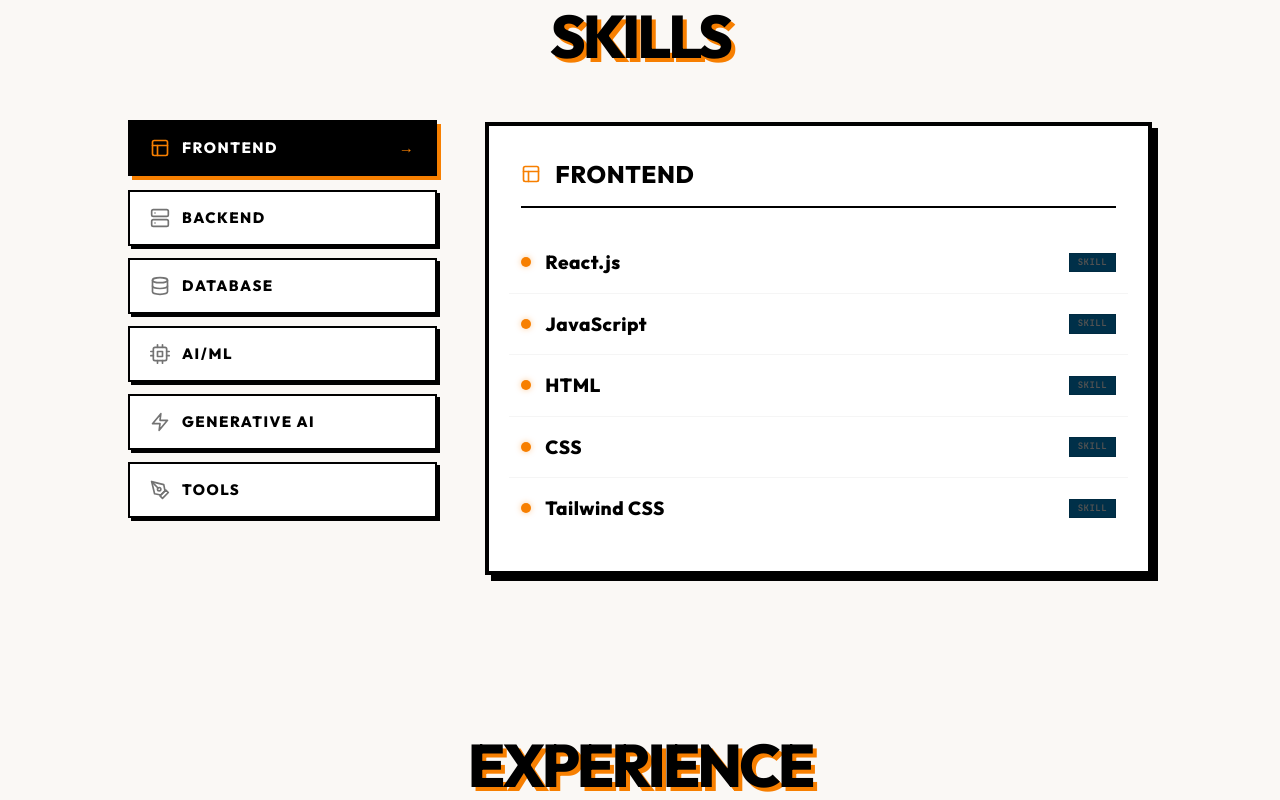
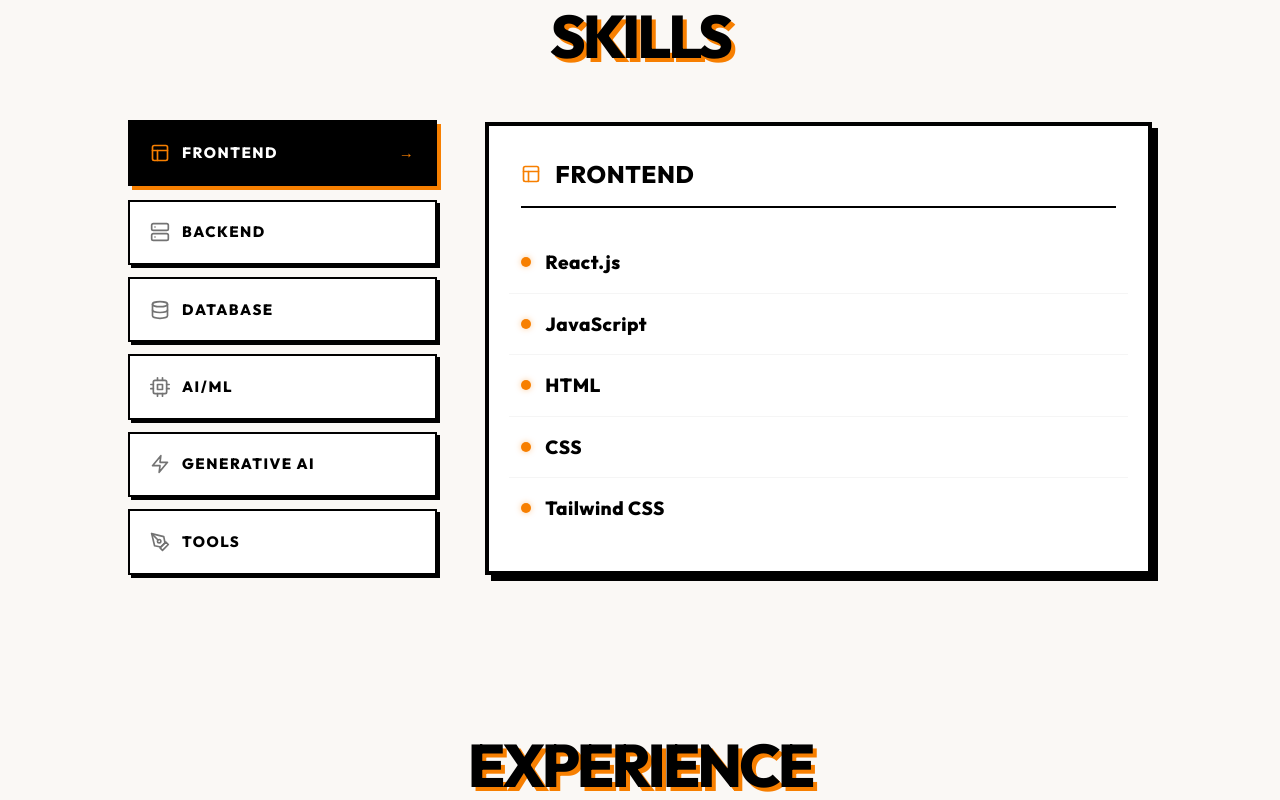
Before and after one commit to maithili39/Maithili_portfolio, a React (Vite) app: page / in a window 1280 px wide. Shown: the part 800-1600 px from the top of the page. Built offline with nearby package versions, Linux system fonts and the light colour scheme.

Commit message:
style: remove skill tags and align skills card height with category labels container

```diff
--- a/src/components/SkillsSection.jsx
+++ b/src/components/SkillsSection.jsx
@@ -80,18 +80,18 @@ const SkillsSection = () => {
           </h2>
         </div>
 
-        {/* 2-Column Section */}
-        <div className="w-full grid grid-cols-1 md:grid-cols-12 gap-8 md:gap-12 items-start">
+        {/* 2-Column Section with height stretch to keep columns aligned */}
+        <div className={`w-full grid grid-cols-1 md:grid-cols-12 gap-8 md:gap-12 items-stretch ${visible ? 'animate-fade-up delay-1' : 'opacity-0'}`}>
 
           {/* Left Column: Vertical Tabs */}
-          <div className={`md:col-span-4 flex flex-row md:flex-col overflow-x-auto md:overflow-x-visible gap-3 pb-3 md:pb-0 scrollbar-none w-full ${visible ? 'animate-fade-up delay-1' : 'opacity-0'}`}>
+          <div className="md:col-span-4 flex flex-row md:flex-col overflow-x-auto md:overflow-x-visible gap-3 pb-3 md:pb-0 scrollbar-none w-full h-full justify-between">
             {skillCategories.map((category, index) => {
               const isActive = activeTab === index;
               return (
                 <button
                   key={index}
                   onClick={() => setActiveTab(index)}
-                  className={`font-sans-display flex items-center justify-between px-5 py-4 border-2 border-black font-black uppercase tracking-widest text-xs transition-all duration-300 text-left shrink-0 md:shrink-1 select-none cursor-pointer w-full group ${
+                  className={`font-sans-display flex items-center justify-between px-5 py-4 border-2 border-black font-black uppercase tracking-widest text-xs transition-all duration-300 text-left shrink-0 md:shrink-1 select-none cursor-pointer w-full group flex-1 ${
                     isActive
                       ? 'bg-black text-white shadow-[4px_4px_0_0_#F77F00] -translate-y-0.5'
                       : 'bg-white text-black hover:bg-neutral-50 shadow-[3px_3px_0_0_#000] hover:-translate-y-0.5 hover:shadow-[4px_4px_0_0_#000]'
@@ -117,9 +117,11 @@ const SkillsSection = () => {
             })}
           </div>
 
-          {/* Right Column: Tab Content (Table layout with Framer Motion) */}
-          <div className={`md:col-span-8 bg-white border-4 border-black p-6 md:p-8 shadow-[6px_6px_0_0_#000] min-h-[360px] w-full relative overflow-hidden ${visible ? 'animate-fade-up delay-2' : 'opacity-0'}`}>
+          {/* Right Column: Tab Content (Table layout matching left column height) */}
+          <div className="md:col-span-8 w-full h-full">
+            <div className="bg-white border-4 border-black p-6 md:p-8 shadow-[6px_6px_0_0_#000] h-full w-full relative overflow-hidden flex flex-col justify-between">
 
+              <div>
                 {/* Tab Header */}
                 <div className="flex items-center gap-3.5 pb-4 border-b-2 border-black mb-6">
                   <span className="text-[#F77F00]">{skillCategories[activeTab].icon}</span>
@@ -128,7 +130,7 @@ const SkillsSection = () => {
                   </h3>
                 </div>
 
-            {/* Staggered Animated List */}
+                {/* Invisible Border Table */}
                 <AnimatePresence mode="wait">
                   <motion.div
                     key={activeTab}
@@ -142,7 +144,7 @@ const SkillsSection = () => {
                       <motion.div
                         key={i}
                         variants={itemVariants}
-                    className="flex items-center justify-between py-4 border-b border-neutral-100 last:border-0 group hover:bg-[#F77F00]/5 px-3 -mx-3 transition-colors duration-200"
+                        className="flex items-center py-4 border-b border-neutral-100 last:border-0 group hover:bg-[#F77F00]/5 px-3 -mx-3 transition-colors duration-200"
                       >
                         <div className="flex items-center gap-3.5">
                           {/* Animating orange bullet point */}
@@ -151,16 +153,13 @@ const SkillsSection = () => {
                             {skill}
                           </span>
                         </div>
-
-                    {/* Interactive category tag badge */}
-                    <span className={`font-mono-display text-[9px] font-bold uppercase tracking-wider px-2 py-0.5 border border-black/10 select-none ${skillCategories[activeTab].tagColor.split(' ')[0]} bg-opacity-10 text-neutral-600 transition-all duration-300 group-hover:border-black/30 group-hover:shadow-[2px_2px_0_0_rgba(0,0,0,0.1)]`}>
-                      Skill
-                    </span>
                       </motion.div>
                     ))}
                   </motion.div>
                 </AnimatePresence>
+              </div>
 
+            </div>
           </div>
 
         </div>
```
Lines whose indentation alone changed are shown as unchanged.
